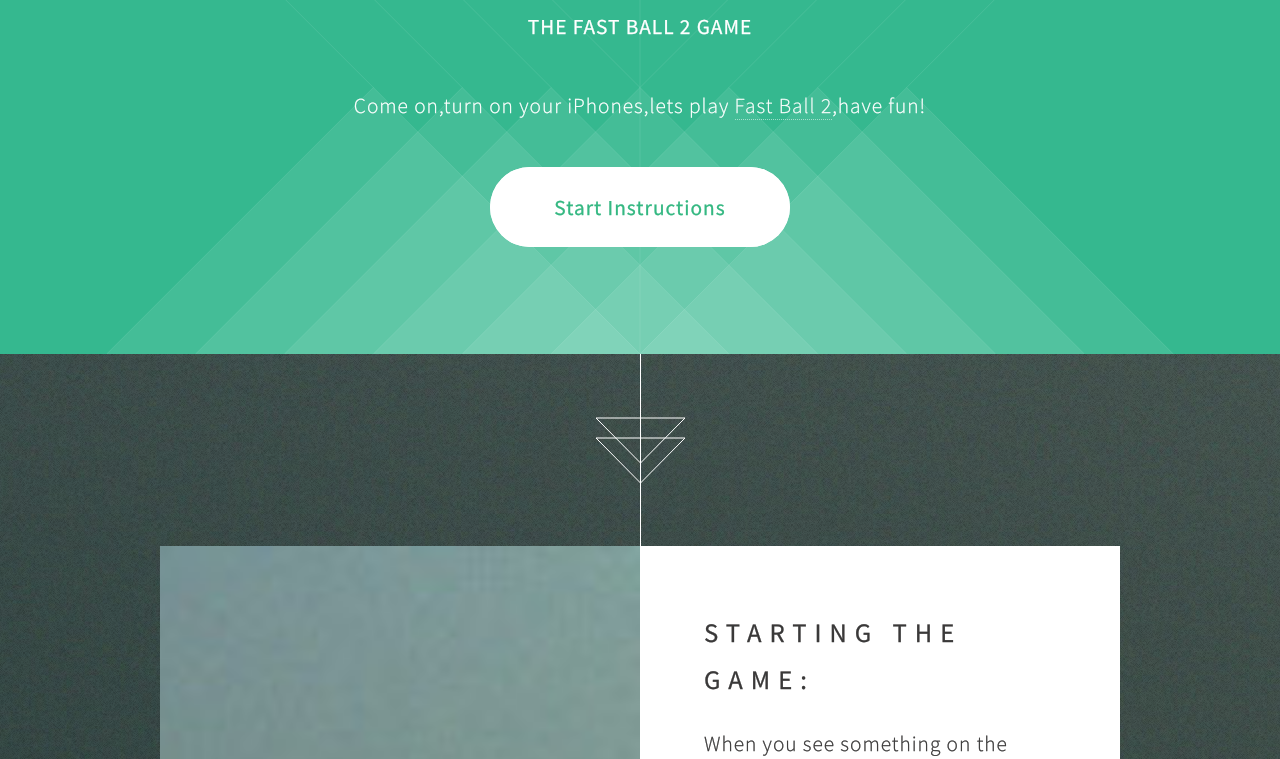
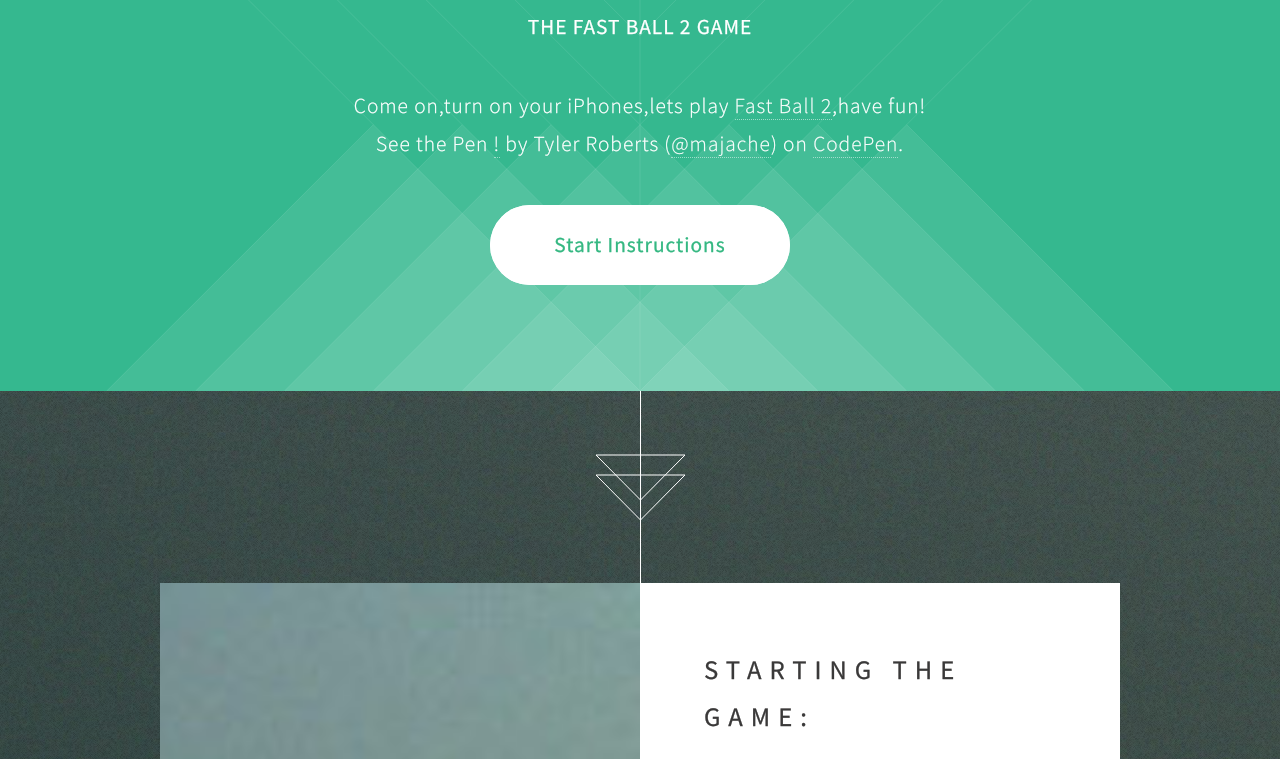
Before and after one commit to kaedan1/kaedan1.github.io, a plain HTML site: page index.html in a window 1280 px wide. Shown: the part 920-1679 px from the top of the page. Drawn offline with Linux system fonts and the light colour scheme; a script that the page names is missing.

Commit message:
add game

```diff
--- a/index.html
+++ b/index.html
@@ -31,7 +31,8 @@
 				<header>
 					<h4>The Fast Ball 2 Game</h4>
 				</header>
-				<p>Come on,turn on your iPhones,lets play <a>Fast Ball 2</a>,have fun!</p>
+				<p>Come on,turn on your iPhones,lets play <a>Fast Ball 2</a>,have fun!</p><p data-height="268" data-theme-id="0" data-slug-hash="mJpeZw" data-default-tab="result" data-user="majache" class='codepen'>See the Pen <a href='http://codepen.io/majache/pen/mJpeZw/'>!</a> by Tyler Roberts (<a href='http://codepen.io/majache'>@majache</a>) on <a href='http://codepen.io'>CodePen</a>.</p>
+<script async src="//assets.codepen.io/assets/embed/ei.js"></script>
 				<footer>
 					<a href="#first" class="button style2 scrolly">Start Instructions</a>
 				</footer>
```
